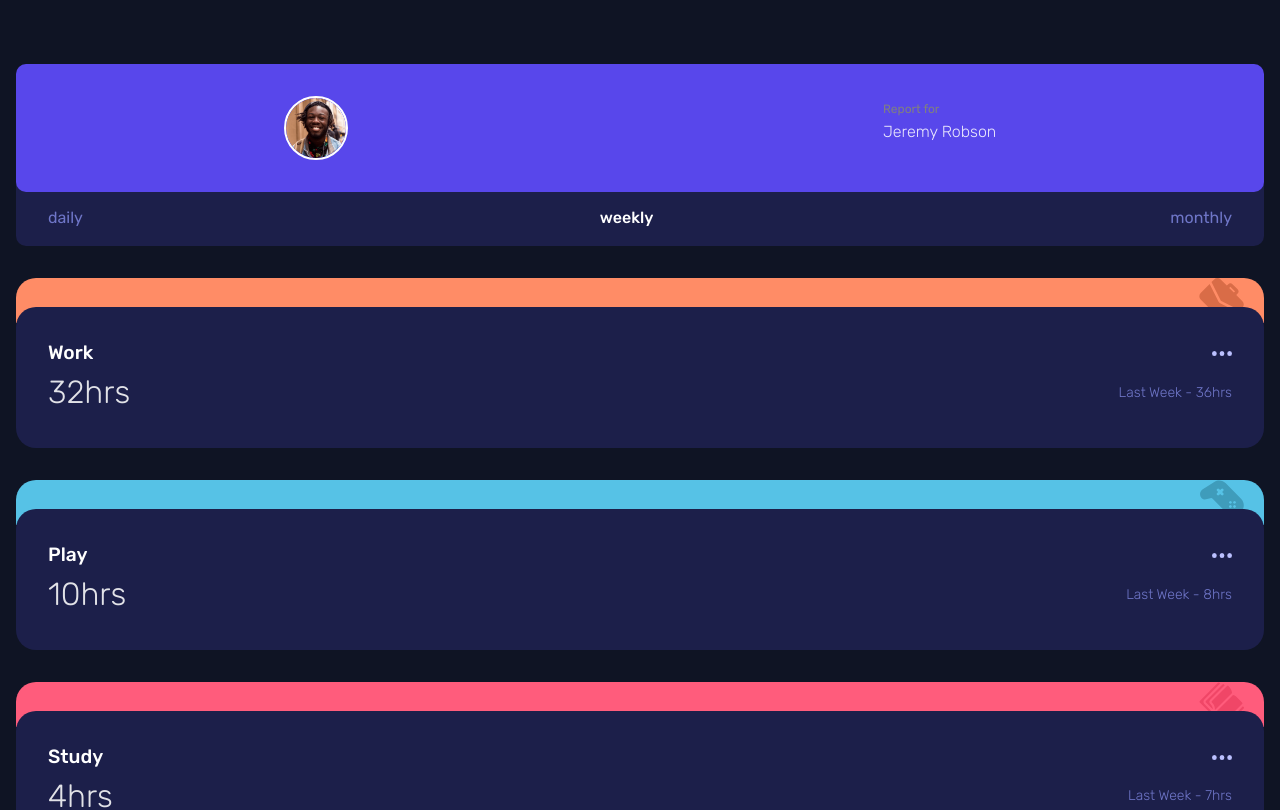
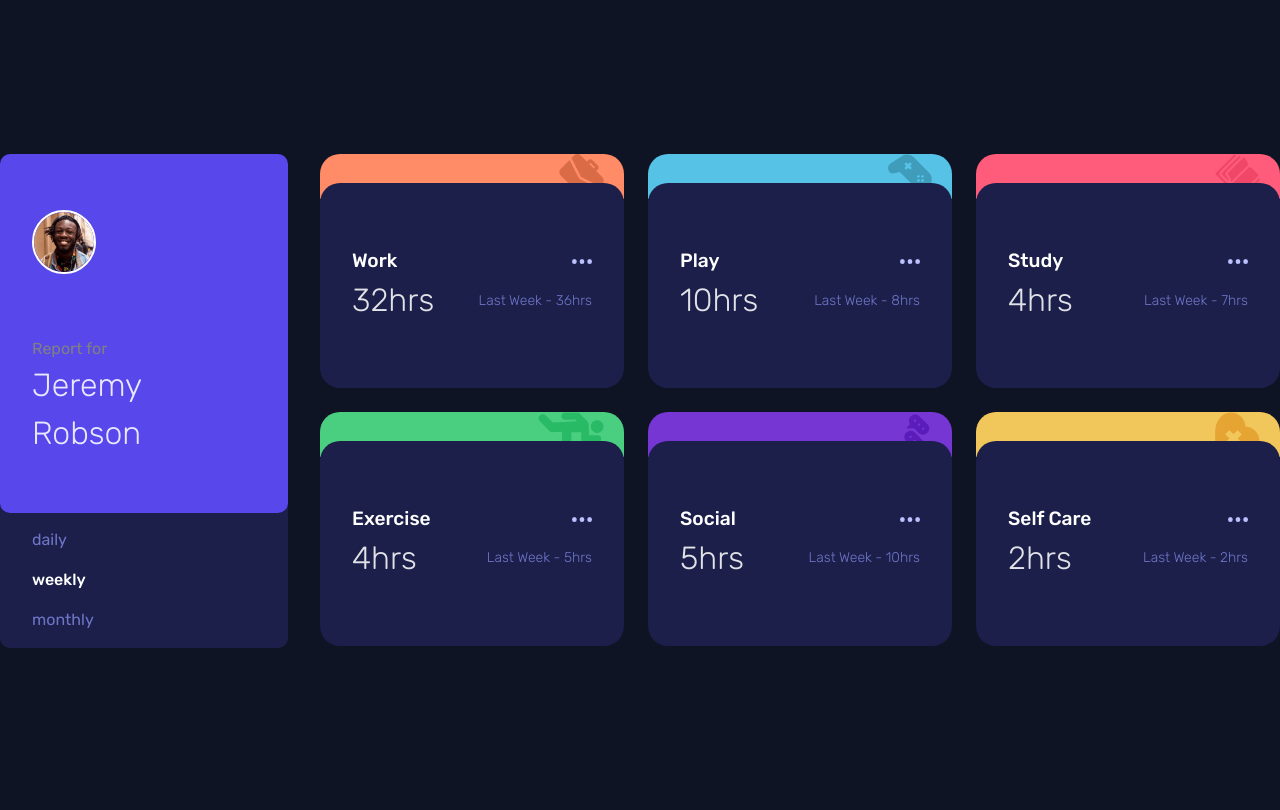
Before and after one commit to Robertron624/time-tracking-dashboard, a React (Vite) app: page / in a window 1280 px wide. Shown: the top 810 px of the page. Built offline with nearby package versions, Linux system fonts and the light colour scheme.

Commit message:
desktop design almost finished

```diff
--- a/src/App.jsx
+++ b/src/App.jsx
@@ -134,7 +134,7 @@ function App() {
       </div>
       <div className="time-cards">
         {cardsData.map((card, i) => (
-          <div key={i}><TimeCard card={card}/></div>
+          <div className='card-outer' key={i}><TimeCard card={card}/></div>
         ))}
       </div>
     </main>
--- a/src/App.scss
+++ b/src/App.scss
@@ -1,3 +1,10 @@
+
+@mixin desktop {
+  @media (min-width: 768px) {
+    @content;
+  }
+}
+
 // ## Colors
 
 // ### Primary
@@ -57,13 +64,28 @@ $pale-blue: hsl(236, 100%, 87%);
       span{
         font-size: .75rem;
         color: gray;
+
+        @include desktop {
+          font-size: 1rem;
+        }
       }
       p{
         font-size: 1rem;
         font-weight: 300;
+
+        @include desktop {
+          font-size: 2rem;
+          width: 14rem;
+        }
       }
     }
 
+    @include desktop {
+      flex-direction: column;
+      padding: 2rem 2rem;
+      gap: 1rem;
+      height: 60%;
+    }
 
   }
 
@@ -80,6 +102,20 @@ $pale-blue: hsl(236, 100%, 87%);
       font-weight: 600;
       color: white;
     }
+
+    span {
+      cursor: pointer;
+
+      &:hover {
+        color: white;
+      }
+    }
+
+    @include desktop {
+      flex-direction: column;
+      text-align: left;
+      gap: 1rem;
+    }
   }
 
   .time-cards {
@@ -87,5 +123,29 @@ $pale-blue: hsl(236, 100%, 87%);
     flex-direction: column;
     gap: 2rem;
     margin-top: 2rem;
+
+    @include desktop {
+      margin-top: 0;
+
+      display: grid;
+      grid-template-columns: repeat(3, 1fr);
+      grid-template-rows: 1fr 1fr;
+      row-gap: 1.5rem;
+      column-gap: 1.5rem;
+
+      // .card-outer {
+      //   width: 17rem;
+      //   margin-inline: auto;
+      // }
+    }
+  }
+
+
+  @include desktop {
+    display: grid;
+    grid-template-columns: 1fr 4fr;
+    padding: 0;
+    column-gap: 2rem;
+    margin: 0;
   }
 }
--- a/src/components/TimeCard.jsx
+++ b/src/components/TimeCard.jsx
@@ -7,8 +7,6 @@ const TimeCard = ({card}) => {
     let {title, timeframes } = card;
 
     const time = useStore(state => state.time)
-
-    // console.log("time from TimeCard -> ", time)
 
     const lastText = time == 'daily' ? 'Yesterday' : time == 'weekly' ? 'Last Week' : 'Last Month'
 
--- a/src/index.scss
+++ b/src/index.scss
@@ -17,6 +17,10 @@
 body {
   margin: 0;
   box-sizing: border-box;
+  min-height: 100vh;
+  display: flex;
+  flex-direction: column;
+  justify-content: center;
 }
 
 h1, h2, p {
--- a/src/styles/TimeCard.module.scss
+++ b/src/styles/TimeCard.module.scss
@@ -1,5 +1,6 @@
 $dark-blue: hsl(235, 46%, 20%);
 $desaturated-blue: hsl(235, 45%, 61%);
+$pale-blue: hsl(236, 100%, 87%);
 
 // (work)
 $light-red-orange: hsl(15, 100%, 70%);
@@ -14,6 +15,12 @@ $violet : hsl(264, 64%, 52%);
 // (self care)
 $soft-orange : hsl(43, 84%, 65%);
 
+@mixin desktop {
+    @media (min-width: 768px) {
+        @content;
+    }
+}
+
 .card {
     text-align: left;
     .card_header{
@@ -25,13 +32,22 @@ $soft-orange : hsl(43, 84%, 65%);
     }
 
     .card_body{
-        // height: 100px;
         background-color: $dark-blue;
         padding: 2rem;
         display: flex;
         flex-direction: column;
         border-radius: 20px;
         margin-top: -1rem;
+        cursor: pointer;
+        transition: all .5s ease-in-out;
+
+        &:hover {
+            background-color: $desaturated-blue;
+
+            .current_previous .previous {
+                color: $dark-blue;
+            }
+        }
 
         .card_title {
             display: flex;
@@ -65,6 +81,10 @@ $soft-orange : hsl(43, 84%, 65%);
                 font-weight: 300;
                 color: $desaturated-blue;
             }
+        }
+
+        @include desktop {
+            padding: 4rem 2rem;
         }
 
     }
```
Also changed, not shown: 1 other file (tests, documents, lock files or other folders).
